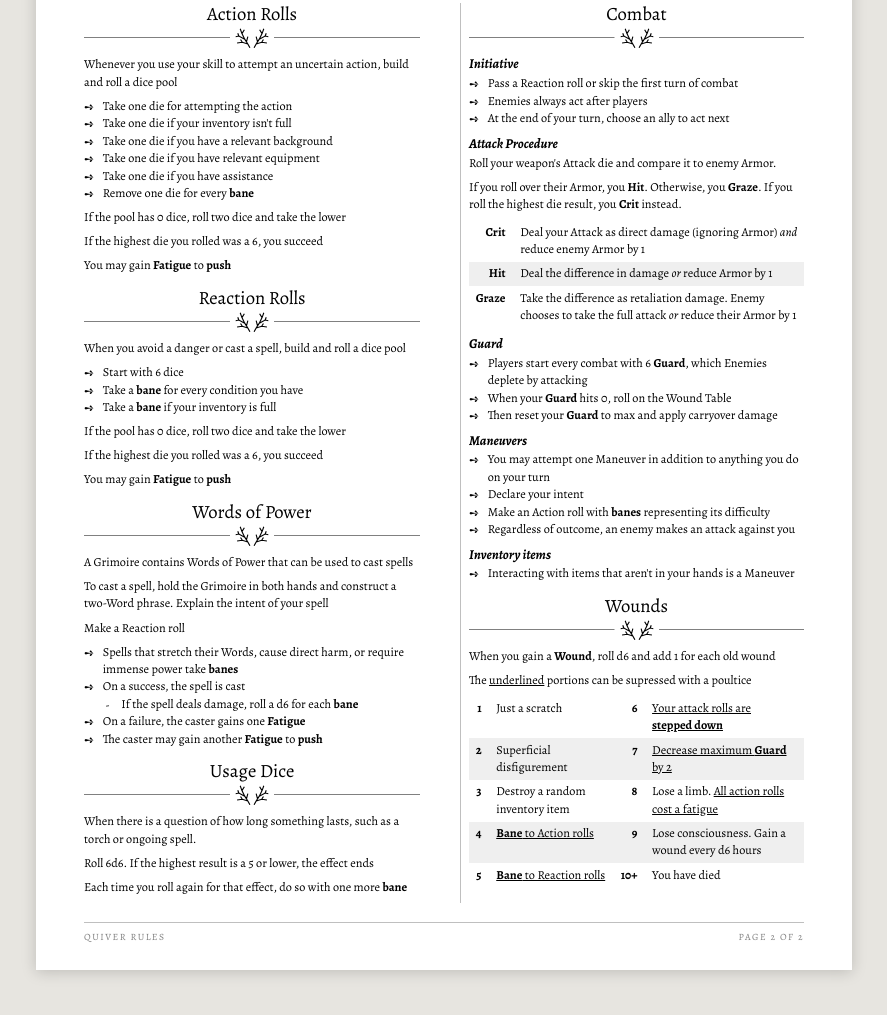
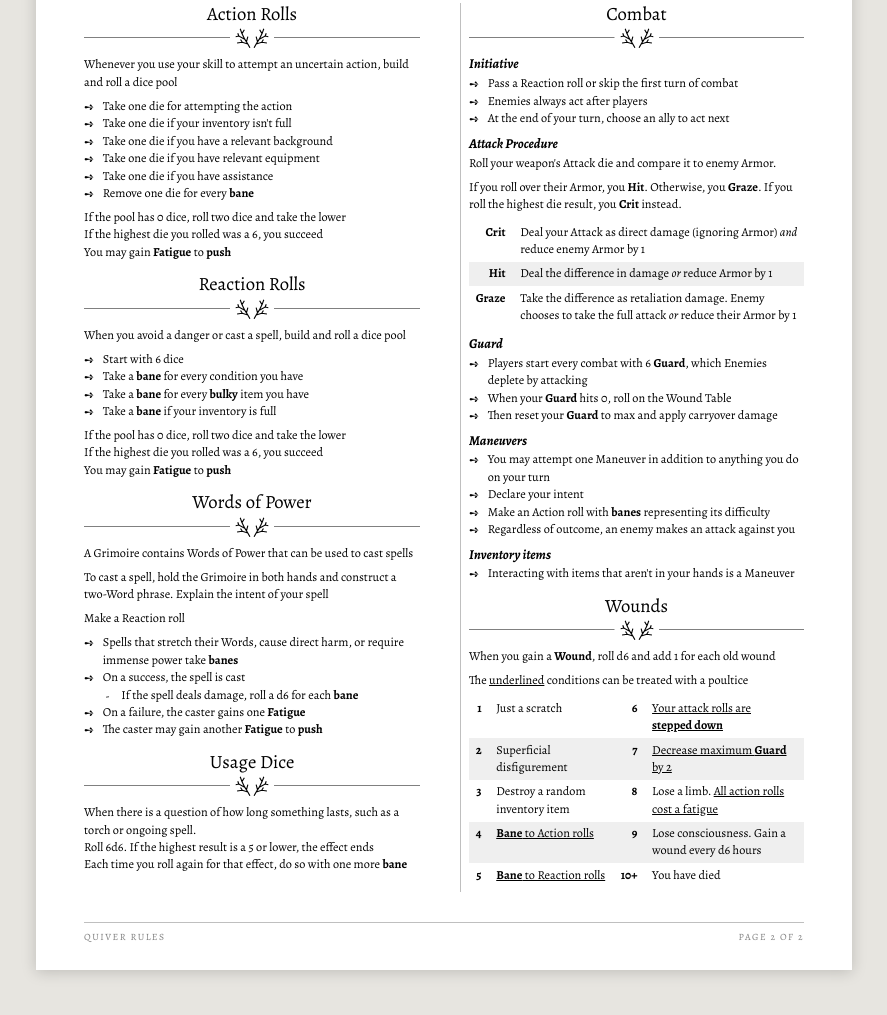
Before and after one commit to maxlebedev/quiver, a plain HTML site: page rules.html in a window 1280 px wide. Shown: the part 1194-2209 px from the top of the page, without its empty margins (196-1083 px from the left). Drawn offline with Linux system fonts and the light colour scheme.

Commit message:
buly items hurt reactions, spacing

```diff
--- a/rules.html
+++ b/rules.html
@@ -130,9 +130,11 @@
         <li>Take one die if you have assistance</li>
         <li>Remove one die for every <b>bane</b></li>
       </ul>
-      <p>If the pool has 0 dice, roll two dice and take the lower</p>
-      <p>If the highest die you rolled was a 6, you succeed</p>
-      <p>You may gain <b>Fatigue</b> to <b>push</b></p>
+      <p>
+        If the pool has 0 dice, roll two dice and take the lower<br>
+        If the highest die you rolled was a 6, you succeed<br>
+        You may gain <b>Fatigue</b> to <b>push</b>
+      </p>
 
       <h2>Reaction Rolls</h2>
 
@@ -140,11 +142,14 @@
       <ul>
         <li>Start with 6 dice</li>
         <li>Take a <b>bane</b> for every condition you have</li>
+        <li>Take a <b>bane</b> for every <b>bulky</b> item you have</li>
         <li>Take a <b>bane</b> if your inventory is full</li>
       </ul>
-      <p>If the pool has 0 dice, roll two dice and take the lower</p>
-      <p>If the highest die you rolled was a 6, you succeed</p>
-      <p>You may gain <b>Fatigue</b> to <b>push</b></p>
+      <p>
+        If the pool has 0 dice, roll two dice and take the lower<br>
+        If the highest die you rolled was a 6, you succeed<br>
+        You may gain <b>Fatigue</b> to <b>push</b>
+      </p>
 
       <h2>Words of Power</h2>
 
@@ -163,9 +168,11 @@
       </ul>
 
       <h2>Usage Dice</h2>
-      <p>When there is a question of how long something lasts, such as a torch or ongoing spell.</p>
-      <p>Roll 6d6. If the highest result is a 5 or lower, the effect ends</p>
-      <p>Each time you roll again for that effect, do so with one more <b>bane</b></p>
+      <p>
+        When there is a question of how long something lasts, such as a torch or ongoing spell.<br>
+        Roll 6d6. If the highest result is a 5 or lower, the effect ends<br>
+        Each time you roll again for that effect, do so with one more <b>bane</b>
+      </p>
     </div>
 
     <!-- RIGHT COLUMN -->
@@ -211,7 +218,7 @@
       <h2>Wounds</h2>
 
       <p>When you gain a <b>Wound</b>, roll d6 and add 1 for each old wound</p>
-      <p>The <u>underlined</u> portions can be supressed with a poultice</p>
+      <p>The <u>underlined</u> conditions can be treated with a poultice</p>
       <table class="wounds">
         <tr><td class="n">1</td><td>Just a scratch</td><td class="n">6</td><td><u>Your attack rolls are <b>stepped&nbsp;down</b></u></td></tr>
         <tr><td class="n">2</td><td>Superficial disfigurement</td><td class="n">7</td><td><u>Decrease maximum <b>Guard</b> by 2</u></td></tr>
```
Also changed, not shown: tables.html (+1 -1 lines).
